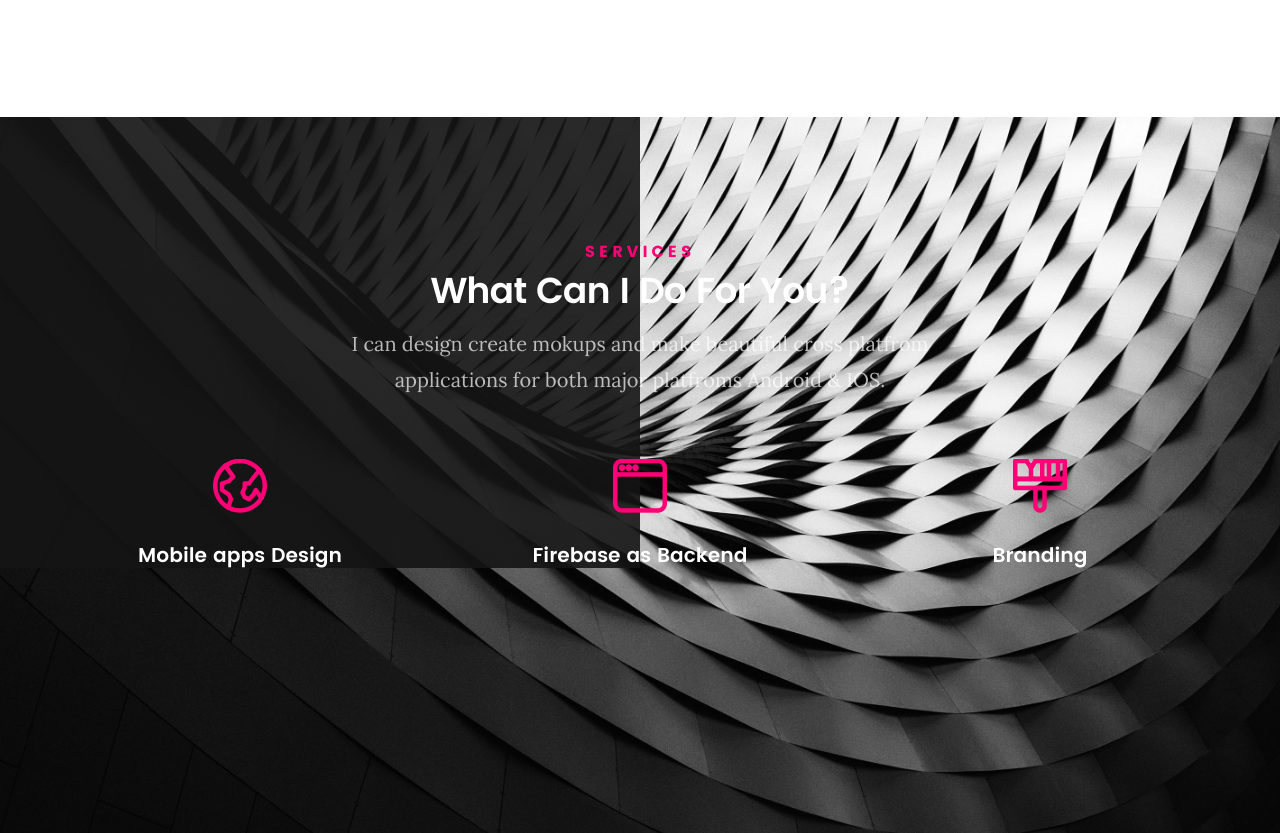
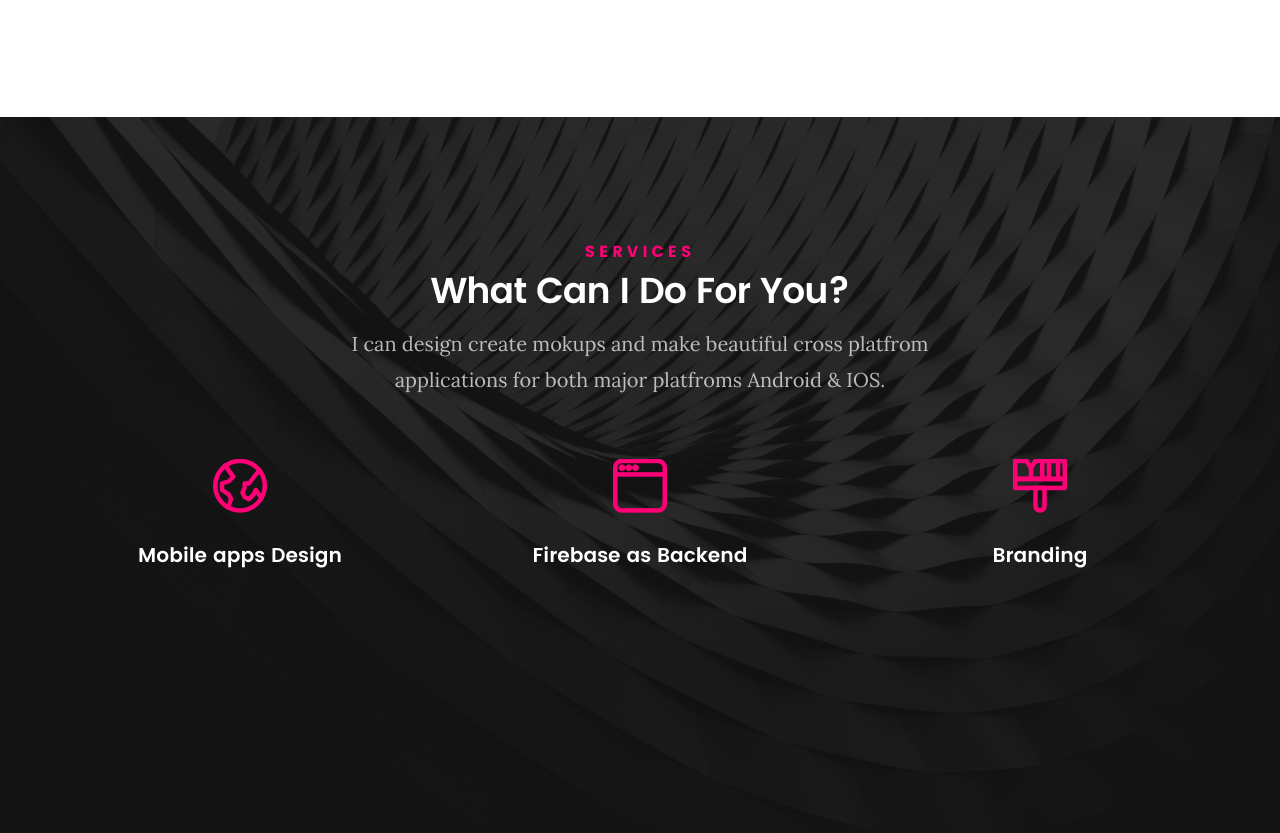
Before and after one commit to AlaaEdAouimeur/alaaedaouimeur.github.io, a plain HTML site: page index.html in a window 1280 px wide. Shown: the part 5126-5959 px from the top of the page. Drawn offline with Linux system fonts and the light colour scheme; files whose address does not match are found by name.

Commit message:
expand services overlay

```diff
--- a/index.html
+++ b/index.html
@@ -629,7 +629,7 @@
    ================================================== -->
 	<section id="services">
 
-		<div class="overlay"></div>
+		<div class="overlay" style="width: 100%; height: 100%;"></div>
 
 		<div class="row section-intro">
 			<div class="col-twelve">
```
